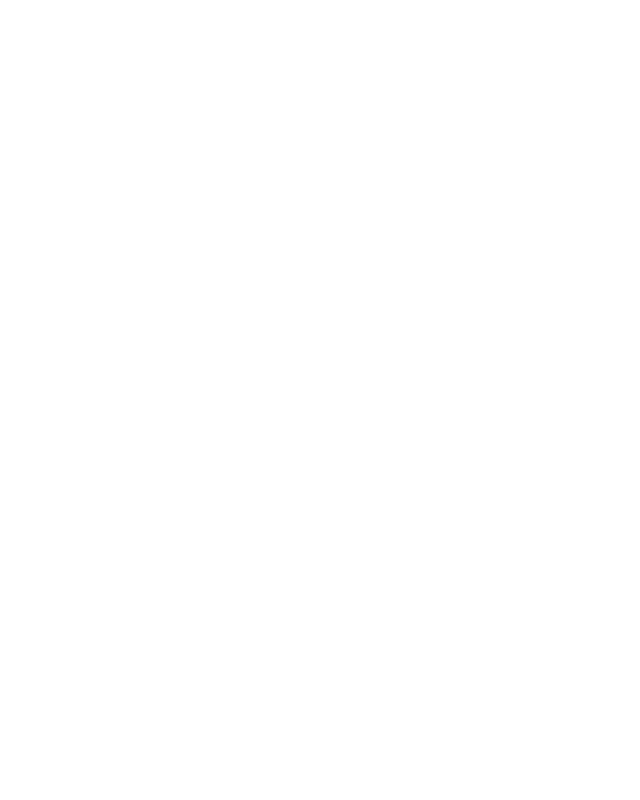
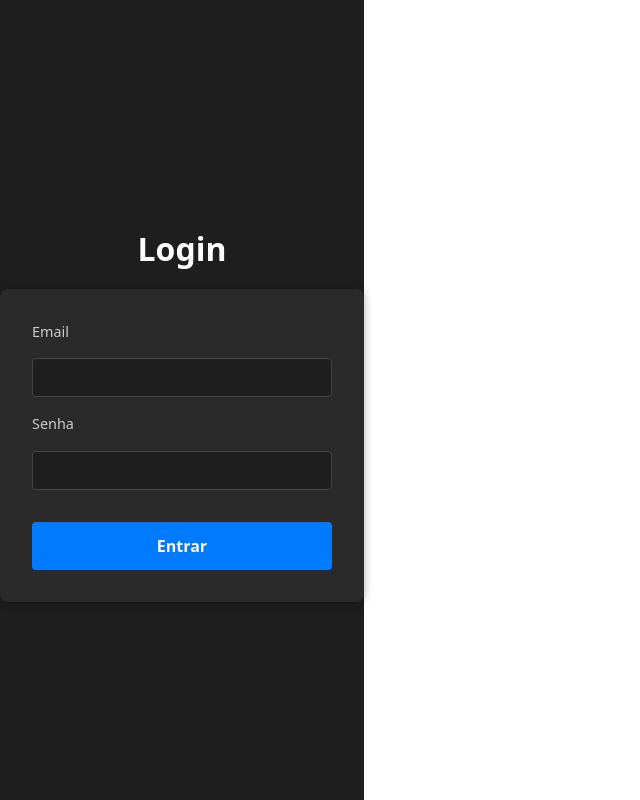
Before and after one commit to andreitoledo/Sistema-de-RH, a React (Vite) app in the folder frontend/: page /login in a window 1280 px wide. Before the commit this address had no page. Shown: the whole page, without its empty margins (0-640 px from the left). Built offline with nearby package versions, Linux system fonts and the light colour scheme.

Commit message:
Validando o Login com JWT Token

```diff
--- a/frontend/src/App.tsx
+++ b/frontend/src/App.tsx
@@ -1,11 +1,13 @@
-import { useState } from 'react'
-import reactLogo from './assets/react.svg'
-import viteLogo from '/vite.svg'
-import './App.css'
+// src/App.tsx
+import { BrowserRouter } from 'react-router-dom';
 import AppRoutes from './routes';
 
 function App() {
-  return <AppRoutes />;
+  return (
+    <BrowserRouter>
+      <AppRoutes />
+    </BrowserRouter>
+  );
 }
 
-export default App
+export default App;
--- a/frontend/src/components/Sidebar.css
+++ b/frontend/src/components/Sidebar.css
@@ -21,6 +21,8 @@
   width: calc(100% - 200px);
 }
 
+/* logo sistema */
+
 .logo-container {
   text-align: center;
   margin-bottom: 2rem;
@@ -32,3 +34,34 @@
   border-radius: 8px;
   opacity: 0.85;
 }
+
+/* botão logaut */
+
+.sidebar-logout {
+  margin-top: auto;
+  padding: 1rem;
+  border-top: 1px solid #444;
+}
+
+.logout-button {
+  background: none;
+  border: none;
+  color: #fff;
+  font-size: 1rem;
+  cursor: pointer;
+  display: flex;
+  align-items: center;
+  gap: 0.5rem;
+  padding: 0.5rem 1rem;
+  transition: background 0.2s;
+  width: 100%;
+  text-align: left;
+}
+
+.logout-button:hover {
+  background-color: #333;
+}
+
+.logout-icon {
+  font-size: 1.2rem;
+}
--- a/frontend/src/components/Sidebar.tsx
+++ b/frontend/src/components/Sidebar.tsx
@@ -24,6 +24,18 @@ export default function Sidebar() {
       <main className="content">
         {/* O conteúdo principal será renderizado aqui */}
       </main>
+
+      <div className="sidebar-logout">
+        <button
+          className="logout-button"
+          onClick={() => {
+            localStorage.removeItem('token');
+            window.location.href = '/login';
+          }}
+        >
+          <span className="logout-icon">🚪</span> Sair
+        </button>
+      </div>
     </div>
   );
 }
--- /dev/null
+++ b/frontend/src/pages/Login.tsx
@@ -0,0 +1,39 @@
+// src/pages/Login.tsx
+import { useState } from 'react';
+import api from '../services/api';
+import { useNavigate } from 'react-router-dom';
+import '../styles/login.css';
+
+export default function Login() {
+  const [form, setForm] = useState({ email: '', password: '' });
+  const navigate = useNavigate();
+
+  function handleChange(e: React.ChangeEvent<HTMLInputElement>) {
+    setForm({ ...form, [e.target.name]: e.target.value });
+  }
+
+  function handleSubmit(e: React.FormEvent) {
+    e.preventDefault();
+    api.post('/auth/login', form)
+      .then(res => {
+        localStorage.setItem('token', res.data.access_token);
+        navigate('/dashboard'); // ou qualquer página inicial do sistema
+      })
+      .catch(() => alert('Login inválido'));
+  }
+
+  return (
+    <div className="login-container">
+      <h2>Login</h2>
+      <form onSubmit={handleSubmit}>
+        <label>Email</label>
+        <input name="email" type="email" value={form.email} onChange={handleChange} required />
+
+        <label>Senha</label>
+        <input name="password" type="password" value={form.password} onChange={handleChange} required />
+
+        <button type="submit">Entrar</button>
+      </form>
+    </div>
+  );
+}
--- a/frontend/src/routes/index.tsx
+++ b/frontend/src/routes/index.tsx
@@ -1,4 +1,7 @@
-import { BrowserRouter, Routes, Route } from 'react-router-dom';
+// src/routes.tsx
+import { Routes, Route, Navigate } from 'react-router-dom';
+
+import Login from '../pages/Login';
 import Dashboard from '../pages/Dashboard';
 import Employees from '../pages/Employees';
 import Vacations from '../pages/Vacations';
@@ -9,9 +12,15 @@ import Reports from '../pages/Reports';
 import DefaultLayout from '../layouts/DefaultLayout';
 
 export default function AppRoutes() {
+  const isAuthenticated = !!localStorage.getItem('token'); // ou outra lógica de auth
+
   return (
-    <BrowserRouter>
     <Routes>
+      <Route path="/login" element={<Login />} />
+
+      {/* Rotas protegidas */}
+      {isAuthenticated ? (
+        <>
           <Route path="/" element={<DefaultLayout><Dashboard /></DefaultLayout>} />
           <Route path="/dashboard" element={<DefaultLayout><Dashboard /></DefaultLayout>} />
           <Route path="/employees" element={<DefaultLayout><Employees /></DefaultLayout>} />
@@ -20,7 +29,10 @@ export default function AppRoutes() {
           <Route path="/jobs" element={<DefaultLayout><Jobs /></DefaultLayout>} />
           <Route path="/announcements" element={<DefaultLayout><Announcements /></DefaultLayout>} />
           <Route path="/reports" element={<DefaultLayout><Reports /></DefaultLayout>} />
+        </>
+      ) : (
+        <Route path="*" element={<Navigate to="/login" />} />
+      )}
     </Routes>
-    </BrowserRouter>
   );
 }
--- a/frontend/src/services/api.ts
+++ b/frontend/src/services/api.ts
@@ -4,4 +4,10 @@ const api = axios.create({
   baseURL: 'http://localhost:3000', // backend local
 });
 
+api.interceptors.request.use(config => {
+  const token = localStorage.getItem('token');
+  if (token) config.headers.Authorization = `Bearer ${token}`;
+  return config;
+});
+
 export default api;
--- /dev/null
+++ b/frontend/src/styles/login.css
@@ -0,0 +1,49 @@
+.login-container {
+    display: flex;
+    flex-direction: column;
+    justify-content: center;
+    align-items: center;
+    height: 100vh;
+    background-color: #1e1e1e;
+    color: #fff;
+  }
+
+  .login-container h2 {
+    margin-bottom: 1rem;
+    font-size: 2rem;
+  }
+
+  .login-container form {
+    display: flex;
+    flex-direction: column;
+    gap: 1rem;
+    background: #2a2a2a;
+    padding: 2rem;
+    border-radius: 8px;
+    min-width: 300px;
+    box-shadow: 0 0 10px #00000050;
+  }
+
+  .login-container input {
+    padding: 0.6rem;
+    font-size: 1rem;
+    border-radius: 4px;
+    border: 1px solid #444;
+    background-color: #1e1e1e;
+    color: #fff;
+  }
+
+  .login-container button {
+    padding: 0.8rem;
+    background-color: #007bff;
+    color: #fff;
+    border: none;
+    border-radius: 4px;
+    font-weight: bold;
+    cursor: pointer;
+    transition: background 0.3s;
+  }
+
+  .login-container button:hover {
+    background-color: #0056b3;
+  }
```
Also changed, not shown: 1 other file (tests, documents, lock files or other folders). Lines whose indentation alone changed are shown as unchanged.
